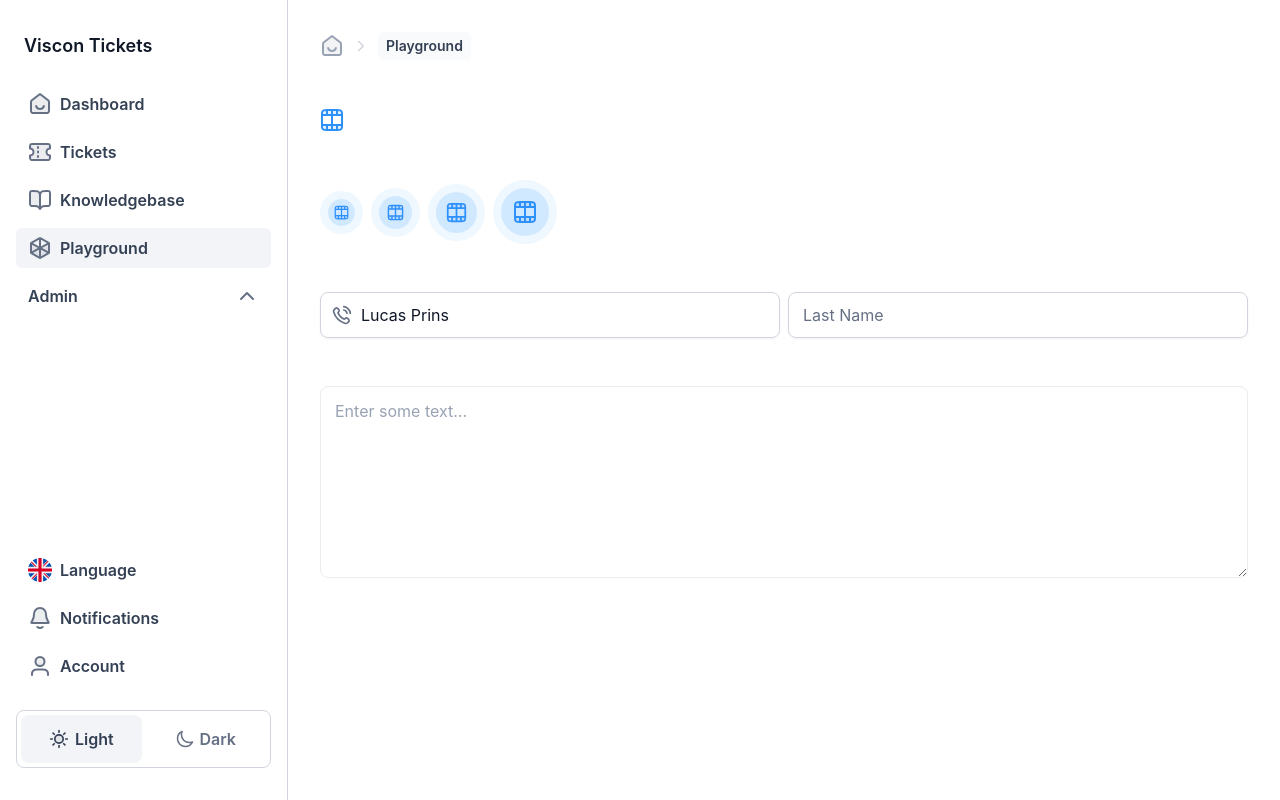
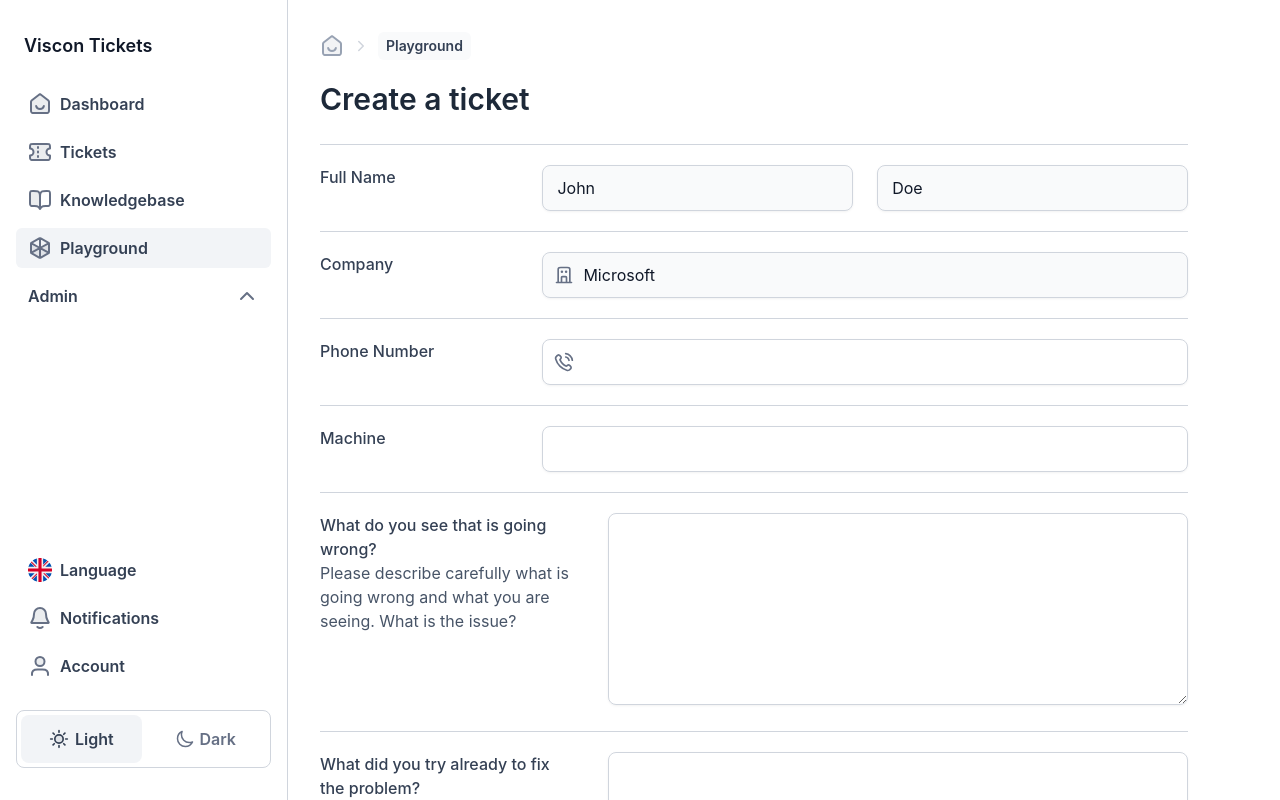
Before and after one commit to lucasprins/viscon-tickets, a React (Create React App) app: page /playground in a window 1280 px wide. Shown: the top 800 px of the page. Built offline with nearby package versions, Linux system fonts and the light colour scheme.

Commit message:
disabled input

```diff
--- a/src/components/Input/InputField.tsx
+++ b/src/components/Input/InputField.tsx
@@ -7,13 +7,13 @@ export enum InputType {
 
 type InputFieldProps = {
     type: InputType,
-    text: string,
+    placeholder?: string,
     icon?: JSX.Element,
     disabled_value?: string,
     disabled?: boolean
 };
 
-export function InputField({ type, text, icon, disabled, disabled_value }: InputFieldProps) {
+export function InputField({ type, placeholder, icon, disabled, disabled_value }: InputFieldProps) {
     const [value, setValue] = useState<string>('')
     let iconStyling = "";
     let inputStyling = "";
@@ -34,8 +34,8 @@ export function InputField({ type, text, icon, disabled, disabled_value }: Input
                     </div>
                     <input
                         type='text'
-                        className={`${inputStyling} w-full bg-white border rounded-lg placeholder:text-gray-500 border-gray-300 outline-primary-300 px-3.5 py-2.5 text-md font-normal dark:bg-dark-700 dark:text-gray-300 dark:border-dark-500`}
-                        placeholder={text}
+                        className={`${inputStyling} w-full bg-gray-50 border rounded-lg placeholder:text-gray-500 border-gray-300 outline-primary-300 px-3.5 py-2.5 text-md font-normal dark:bg-dark-700 dark:text-gray-300 dark:border-dark-500`}
+                        placeholder={placeholder}
                         value={disabled_value}
                         disabled
                     >
@@ -49,7 +49,7 @@ export function InputField({ type, text, icon, disabled, disabled_value }: Input
                     <input
                         type='text'
                         className={`${inputStyling} w-full bg-white border rounded-lg placeholder:text-gray-500 border-gray-300 outline-primary-300 px-3.5 py-2.5 text-md font-normal dark:bg-dark-700 dark:text-gray-300 dark:border-dark-500`}
-                        placeholder={text}
+                        placeholder={placeholder}
                         value={value}
                         onChange={x => setValue(x.target.value)}
                     >
--- a/src/components/Input/InputTextArea.tsx
+++ b/src/components/Input/InputTextArea.tsx
@@ -1,16 +1,16 @@
 import React, { useState } from "react";
 
 type InputTextArea = {
-	text: string
+	placeholder?: string
 };
 
-export function InputTextArea({ text }: InputTextArea) {
+export function InputTextArea({ placeholder }: InputTextArea) {
 	const [value, setValue] = useState<string>('');
 
 	return (
 		<textarea
-			className='h-48 w-full bg-white border rounded-lg stroke-gray-300 px-3.5 py-3 text-md font-normal dark:bg-dark-700 dark:text-gray-300 dark:border-dark-500'
-			placeholder={text}
+			className='h-48 w-full bg-white border rounded-lg placeholder:text-gray-500 border-gray-300 outline-primary-300 text-gray-900 drop-shadow-sm px-3.5 py-3 text-md font-normal dark:bg-dark-700 dark:text-gray-300 dark:border-dark-500'
+			placeholder={placeholder}
 			value={value}
 			onChange={x => {
 				setValue(x.target.value)
--- a/src/pages/Playground/Playground.tsx
+++ b/src/pages/Playground/Playground.tsx
@@ -1,21 +1,113 @@
 import React from 'react';
 import { Breadcrumbs } from '../../components/Breadcrumbs/Breadcrumbs';
+import { Divider } from '../../components/Divider/Divider';
 import { FeaturedIcon, FeaturedIconSize, FeaturedIconType } from '../../components/FeaturedIcon/FeaturedIcon';
-import { IconAlert } from '../../components/Icons/IconAlert';
+import { IconBuilding } from '../../components/Icons/IconBuilding';
 import { IconPhone } from '../../components/Icons/IconPhone';
 import { IconVideo } from '../../components/Icons/IconVideo';
 import { InputField, InputType } from '../../components/Input/InputField';
 import { InputTextArea } from '../../components/Input/InputTextArea';
 import Layout from '../../components/Layout/Layout';
+import { PageHeader } from '../../components/PageHeader/PageHeader';
 
 export function Playground() {
 
 	return (
 		<div className='flex flex-col md:flex-row dark:bg-dark-800 dark:text-white'>
 			<Layout />
-			<div className='p-8 flex w-full  flex-col gap-y-12'>
+			<div className='p-8 flex flex-col gap-y-5'>
 				<Breadcrumbs crumbs={['Playground']} />
-				<div className='w-72 flex gap-2'>
+
+				<PageHeader title="Create a ticket" />
+
+				<Divider />
+
+				<div className='flex gap-x-8'>
+					<text className='text-md font-medium text-gray-700 w-64'>
+						Full Name
+					</text>
+
+					<div className='flex gap-x-6 w-full'>
+						<InputField disabled={true} disabled_value={'John'} type={InputType.ICONLESS} />
+						<InputField disabled={true} disabled_value={'Doe'} type={InputType.ICONLESS} />
+					</div>
+				</div>
+
+				<Divider />
+
+				<div className='flex gap-x-8'>
+					<text className='text-md font-medium text-gray-700 w-64'>
+						Company
+					</text>
+
+					<div className='w-full'>
+						<InputField disabled={true} disabled_value={'Microsoft'} type={InputType.ICON} icon={<IconBuilding size='20' color='stroke-gray-500 dark:stroke-white' fill='' />} />
+					</div>
+				</div>
+
+				<Divider />
+
+				<div className='flex gap-x-8'>
+					<text className='text-md font-medium text-gray-700 w-64'>
+						Phone Number
+					</text>
+
+					<div className='w-full'>
+						<InputField type={InputType.ICON} icon={<IconPhone size='20' color='stroke-gray-500 dark:stroke-white' fill='' />} />
+					</div>
+				</div>
+
+				<Divider />
+
+				<div className='flex gap-x-8'>
+					<text className='text-md font-medium text-gray-700 w-64'>
+						Machine
+					</text>
+
+					<div className='w-full'>
+						<InputField type={InputType.ICONLESS} />
+					</div>
+				</div>
+
+				<Divider />
+
+				<div className='flex gap-x-8'>
+					<div className='flex flex-col'>
+						<text className='text-md font-medium text-gray-700 w-64'>
+							What do you see that is going wrong?
+						</text>
+						<text className='text-md font-normal text-gray-600 w-64'>
+							Please describe carefully what is going wrong and what you are seeing. What is the issue?
+						</text>
+
+					</div>
+
+					<div className='w-full'>
+						<InputTextArea />
+					</div>
+				</div>
+
+				<Divider />
+
+				<div className='flex gap-x-8'>
+					<div className='flex flex-col'>
+						<text className='text-md font-medium text-gray-700 w-64'>
+							What did you try already to fix the problem?
+						</text>
+						<text className='text-md font-normal text-gray-600 w-64'>
+							Have you tried any solutions from the knowledge base yet?
+						</text>
+
+					</div>
+
+					<div className='w-full'>
+						<InputTextArea />
+					</div>
+				</div>
+
+				<Divider />
+
+				{/* <div className='w-72 flex gap-2'>
 					<IconVideo size='24' color='stroke-primary-500 dark:stroke-gray-300' fill='fill-primary-500' />
 				</div>
 				<div className='w-72 flex gap-2 items-center'>
@@ -26,13 +118,13 @@ export function Playground() {
 				</div>
 
 				<div className='flex gap-x-2'>
-					<InputField disabled={true} disabled_value={'Lucas Prins'} type={InputType.ICON} text='First Name' icon={<IconPhone size='20' color='stroke-gray-500 dark:stroke-white' fill='' />} />
-					<InputField type={InputType.ICONLESS} text='Last Name' />
+					<InputField disabled={true} disabled_value={'Microsoft'} type={InputType.ICON} placeholder='First Name' icon={<IconBuilding size='20' color='stroke-gray-500 dark:stroke-white' fill='' />} />
+					<InputField type={InputType.ICONLESS} placeholder='Last Name' />
 				</div>
 
 				<div>
-					<InputTextArea text='Enter some text...' />
-				</div>
+					<InputTextArea placeholder='Enter some text...' />
+				</div> */}
 			</div>
 		</div>
 	);
```
